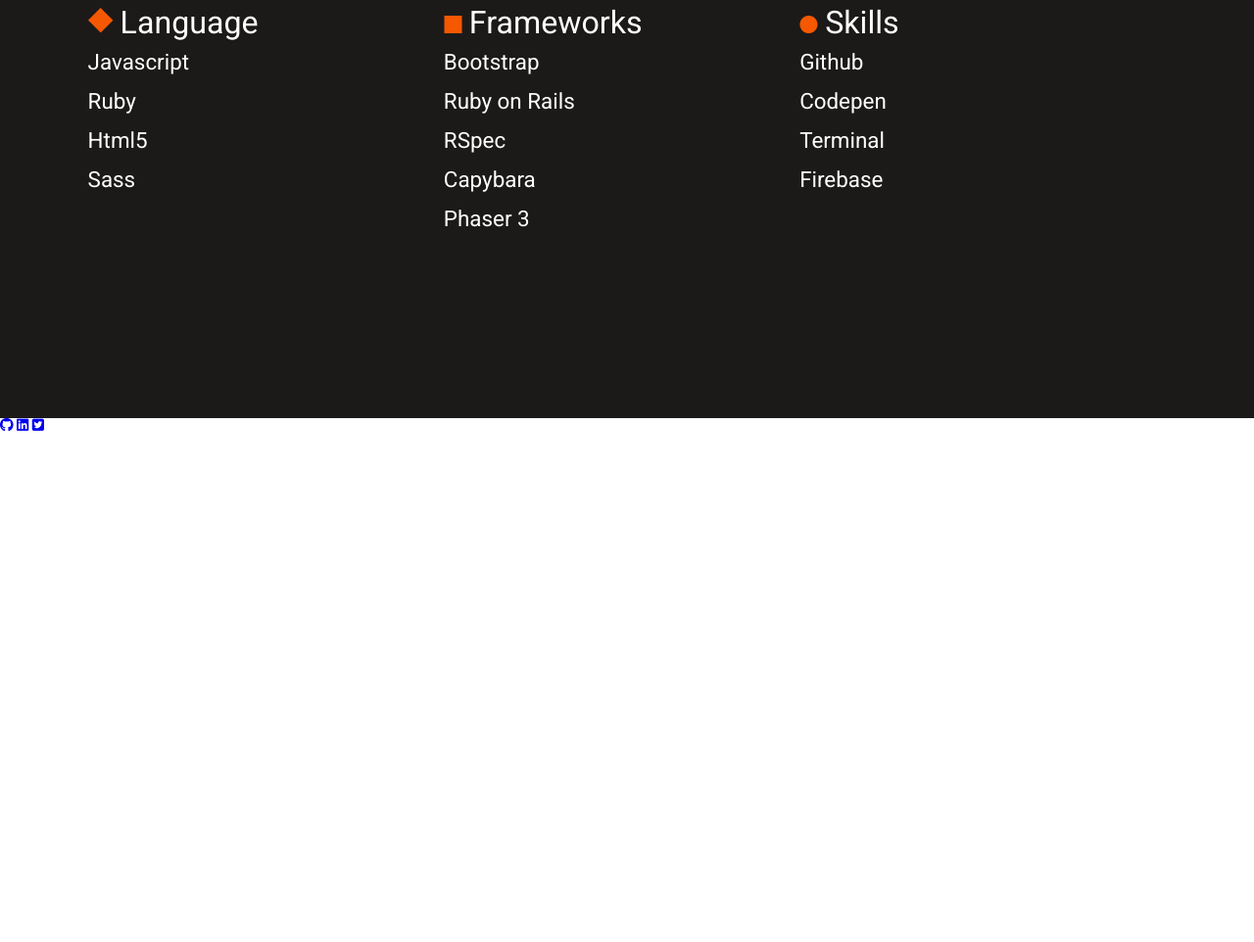
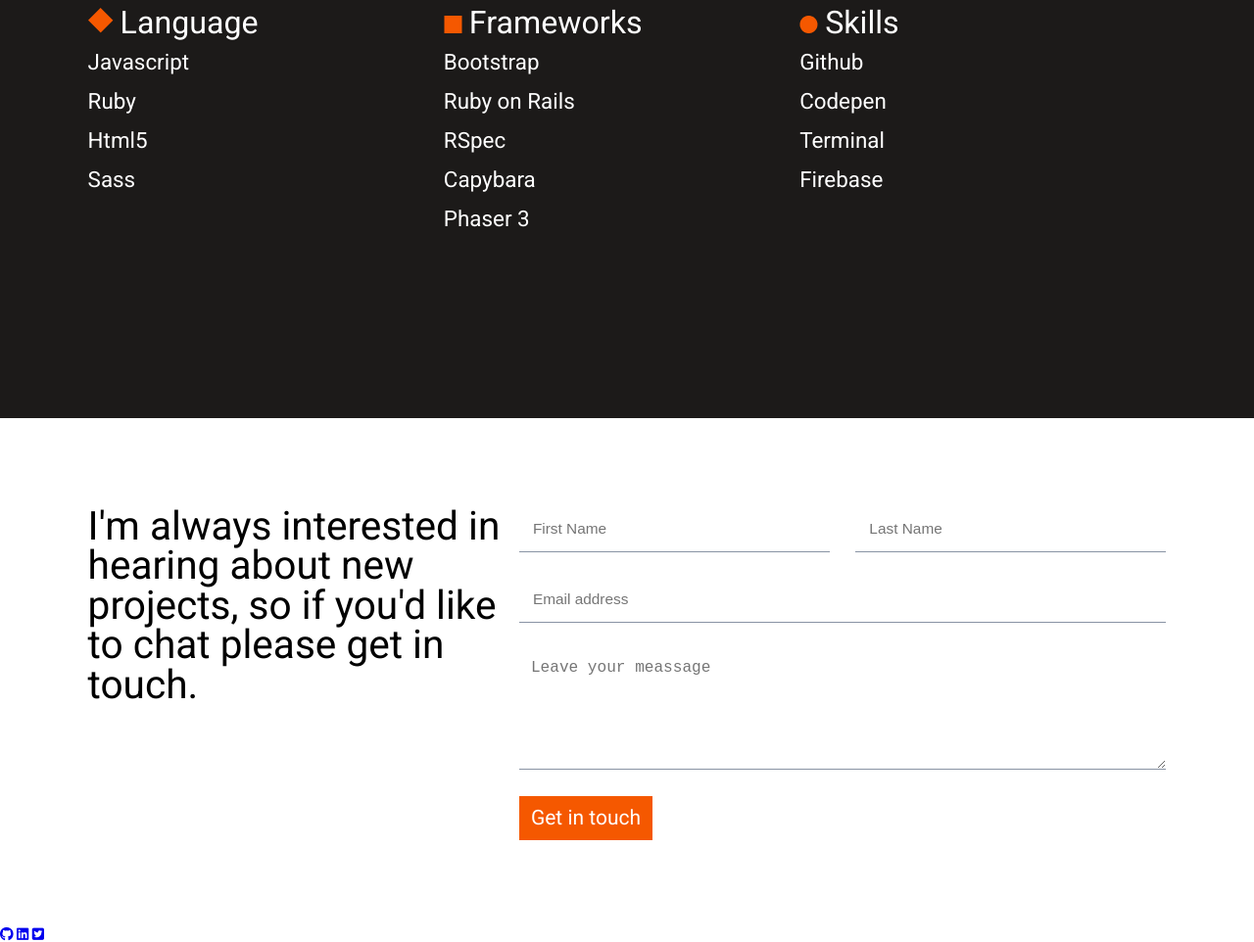
Before and after one commit to LoboArkano/personal-portfolio, a plain HTML site: page index.html in a window 1280 px wide. Shown: the part 3225-4187 px from the top of the page at 98% size. Before the commit the page ends 3667 px from the top, so only its background shows below. Drawn offline with Linux system fonts and the light colour scheme; a web font is replaced by a local one.

Commit message:
Add contact section

```diff
--- a/assets/stylesheets/style.scss
+++ b/assets/stylesheets/style.scss
@@ -2,6 +2,8 @@
 *= require_tree .
 *= require_self
 */
+
+$light-grey: #dddcdc;
 
 $grey: #8993a4;
 
@@ -364,3 +366,63 @@
     }
   }
 }
+
+.contact {
+  color: $black;
+  padding: 7%;
+
+  .c-text {
+    width: 40%;
+    font-size: 2.9rem;
+  }
+
+  .c-form {
+    width: 60%;
+
+    input[name=first],
+    input[name=last] {
+      width: 48%;
+    }
+
+    input[name=email] {
+      width: 100%;
+    }
+
+    input[name=first],
+    input[name=last],
+    input[name=email] {
+      background-color: $white;
+      padding: 14px;
+      font-size: 1.1rem;
+    }
+
+    textarea[name=message] {
+      width: 100%;
+      height: 125px;
+      padding: 12px;
+      font-size: 1.15rem;
+    }
+
+    input[name=first],
+    input[name=last],
+    input[name=email],
+    textarea[name=message] {
+      margin-bottom: 25px;
+      border: none;
+      border-bottom: 1px solid $grey;
+
+      &:focus {
+        background-color: $light-grey;
+      }
+    }
+
+    .submit-btn {
+      cursor: pointer;
+      width: max-content;
+      padding: 12px;
+      background-color: $orange;
+      color: $white;
+      font-size: 1.5rem;
+    }
+  }
+}
--- a/index.html
+++ b/index.html
@@ -245,7 +245,19 @@
       </div>
     </div>
   </section>
-  <footer id="contact" class="contact w-100">
+  <section  id="contact" class="contact d-flex w-100">
+    <p class="c-text">I'm always interested in hearing about new projects, so if you'd like to chat please get in touch.</p>
+    <form class="c-form" action="post">
+      <div class="d-flex justify-c-space w-100">
+        <input type="text" name="first" id="" placeholder="First Name">
+        <input type="text" name="last" id="" placeholder="Last Name">
+      </div>
+      <input type="text" name="email" id="" placeholder="Email address">
+      <textarea name="message" id="" placeholder="Leave your meassage"></textarea>
+      <div class="submit-btn">Get in touch</div>
+    </form>
+  </section>
+  <footer class="w-100">
     <a class="profile-link" href="https://github.com/LoboArkano" target="_blank"><i class="fab fa-github"></i></a>
     <a class="profile-link" href="https://www.linkedin.com/in/jose-roberto-perez-jimenez/" target="_blank"><i class="fab fa-linkedin"></i></a>
     <a class="profile-link" href="https://twitter.com/LoboArcano92" target="_blank"><i class="fab fa-twitter-square"></i></a>
```
Also changed, not shown: assets/stylesheets/style.css, 1 other file.
